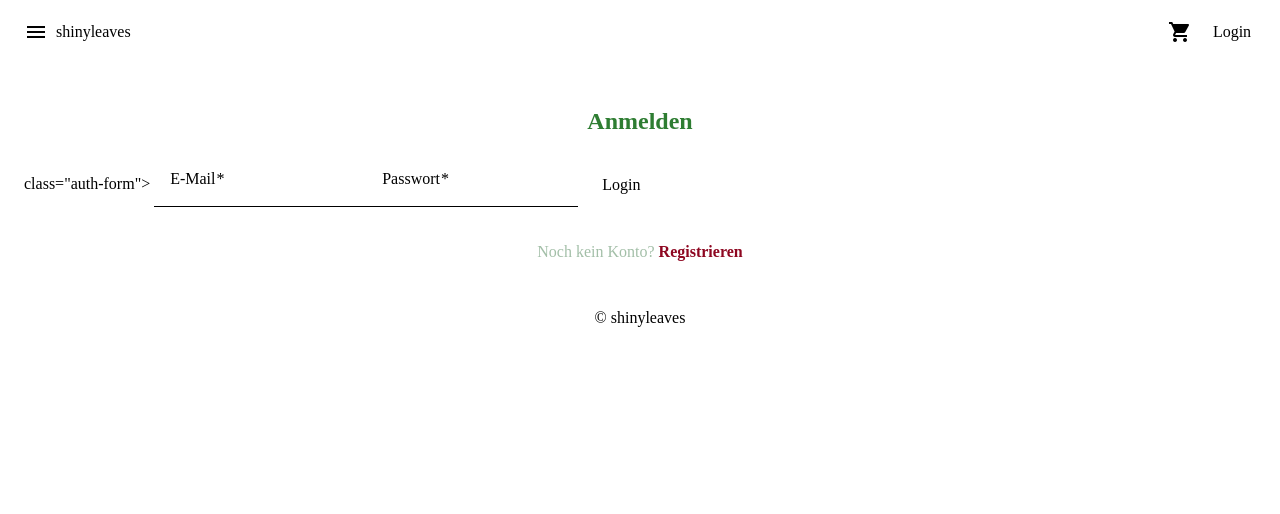
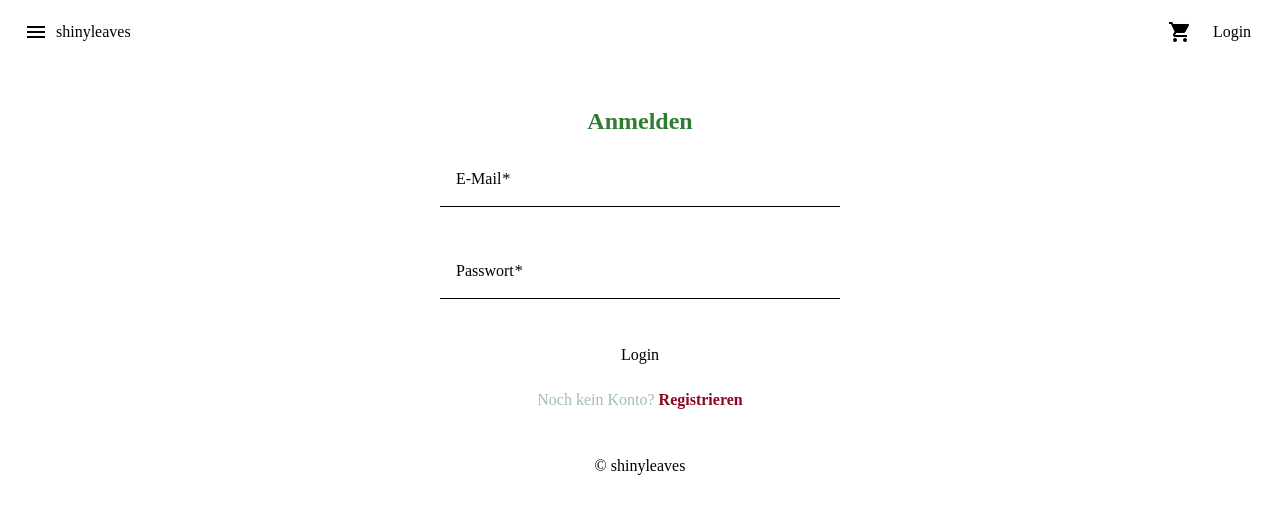
Before and after one commit to ktrifel/shinyleaves-frontend, an Angular app in the folder test-frontend/: page /login in a window 1280 px wide. Shown: the top 514 px of the page. Built offline with nearby package versions, Linux system fonts and the light colour scheme.

Commit message:
Log In Interface

```diff
--- a/test-frontend/src/app/pages/login/login.component.html
+++ b/test-frontend/src/app/pages/login/login.component.html
@@ -1,6 +1,6 @@
 <h2 class="title">Anmelden</h2>
 
-<form [formGroup]="form" (ngSubmit)="login()"> class="auth-form">
+<form class="auth-form" [formGroup]="form" (ngSubmit)="login()">
   <mat-form-field appearance="fill">
     <mat-label>E-Mail</mat-label>
     <input matInput formControlName="email" type="email" />
```
